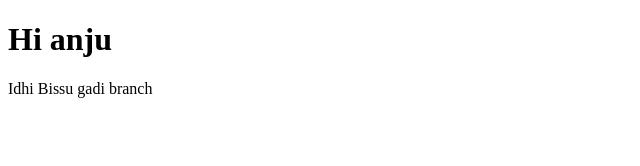
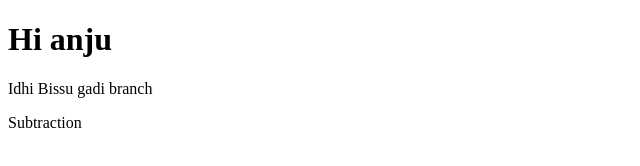
Before and after one commit to Biswanth-Chevula/Test, a plain HTML site: page index.html in a window 1280 px wide. Shown: the full height of the page, 0-640 px from the left. Drawn offline with Linux system fonts and the light colour scheme.

Commit message:
sub chesa

```diff
--- a/index.html
+++ b/index.html
@@ -8,5 +8,6 @@
   <body>
     <h1>Hi anju</h1>
     <p>Idhi Bissu gadi branch</p>
+    <p>Subtraction</p>
   </body>
 </html>
```
